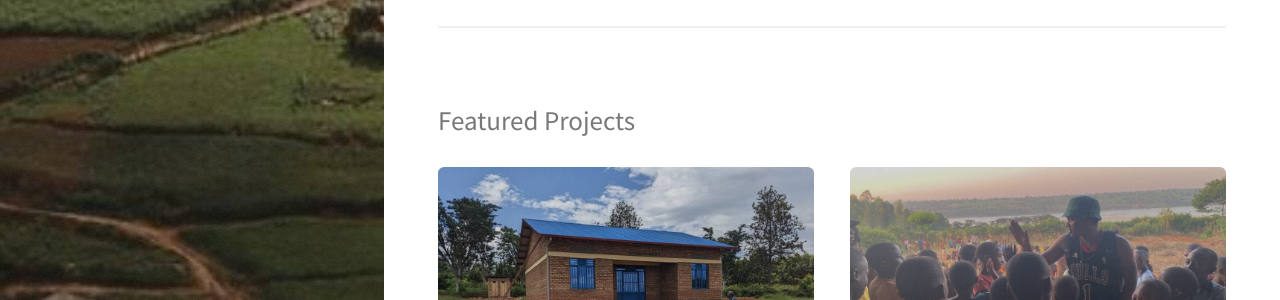
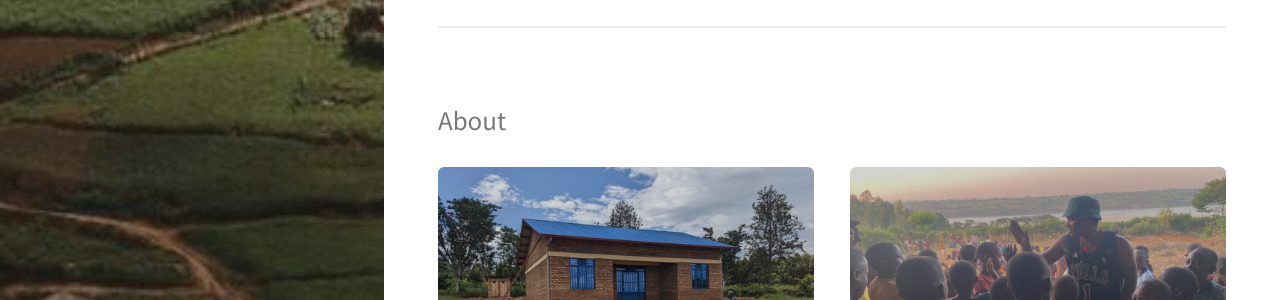
Before and after one commit to rural-cs/rural-cs.github.io, a Jekyll site: the page built from index.html, in a window 1280 px wide and 1306 px high. Shown: the part 661-961 px from the top of the window. Built offline with Jekyll 4.4.1, drawn with Linux system fonts in a browser that asks for light colours; nearby versions of some CDN libraries; library files that are not in the unit come from our copies.

Commit message:
Update index.html

```diff
--- a/index.html
+++ b/index.html
@@ -18,7 +18,7 @@ layout: default
 
 <!-- Two -->
 <section id="featured">
-  <h2>Featured Projects</h2>
+  <h2>About</h2>
   <div class="row">
       {% for each in site.featured-cards %}
         <article class="6u 12u$(xsmall) work-item">
```
